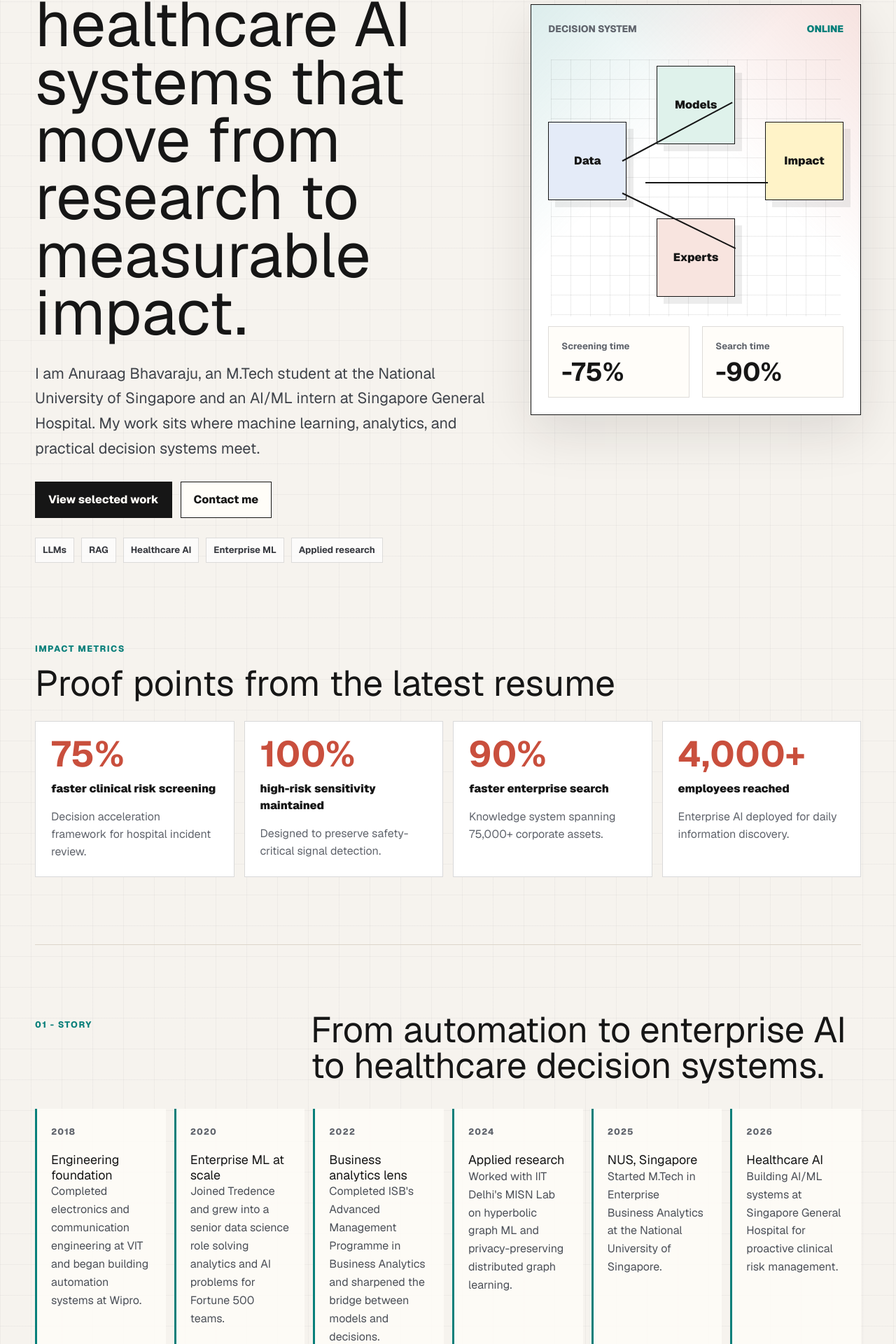
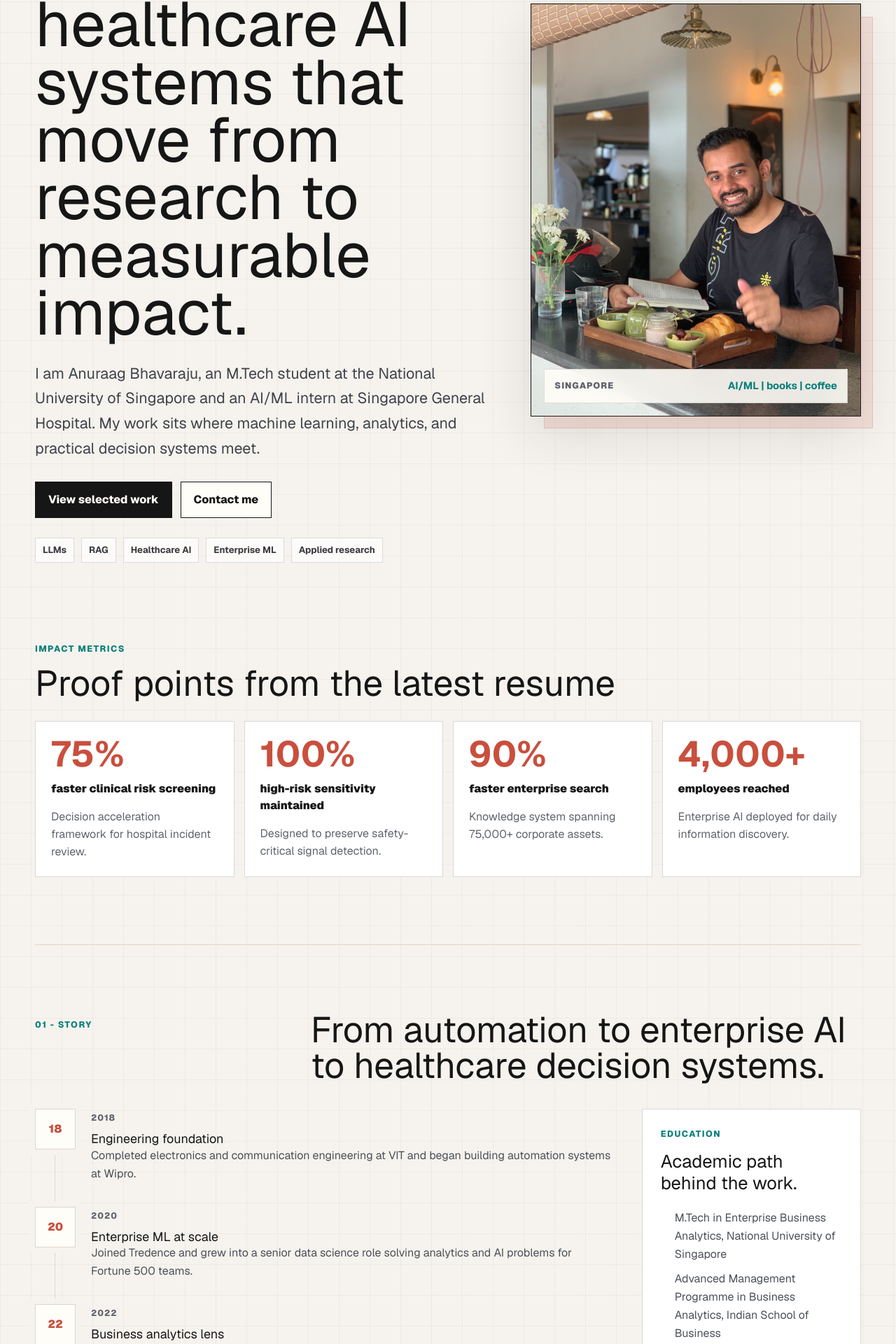
Before and after one commit to anuraagbhavaraju/anuraagbhavaraju.github.io, a Next.js app: page / in a window 1280 px wide. Shown: the part 350-2270 px from the top of the page at 70% size. Built offline with nearby package versions, Linux system fonts and the light colour scheme.

Commit message:
Update hero portrait and story timeline

```diff
--- a/app/globals.css
+++ b/app/globals.css
@@ -225,144 +225,60 @@ h3 {
   min-width: 0;
 }
 
-.signal-panel {
+.portrait-frame {
   position: relative;
-  min-height: 520px;
-  padding: 24px;
+  aspect-ratio: 4 / 5;
+  max-height: 680px;
   border: 1px solid var(--ink);
-  background:
-    linear-gradient(135deg, rgba(8, 127, 122, 0.14), transparent 36%),
-    linear-gradient(225deg, rgba(201, 79, 61, 0.16), transparent 38%),
-    var(--surface-strong);
+  background: var(--surface-strong);
   box-shadow: var(--shadow);
-  overflow: hidden;
+  isolation: isolate;
 }
 
-.signal-panel::before {
+.portrait-frame::after {
   content: "";
   position: absolute;
-  inset: 78px 28px 140px;
-  background-image:
-    linear-gradient(90deg, rgba(22, 22, 22, 0.08) 1px, transparent 1px),
-    linear-gradient(180deg, rgba(22, 22, 22, 0.08) 1px, transparent 1px);
-  background-size: 28px 28px;
+  inset: 18px -18px -18px 18px;
+  z-index: -1;
+  border: 1px solid rgba(201, 79, 61, 0.18);
+  background: rgba(201, 79, 61, 0.12);
 }
 
-.panel-topline,
-.panel-metrics {
-  position: relative;
-  z-index: 2;
+.portrait-frame img {
+  display: block;
+  width: 100%;
+  height: 100%;
+  object-fit: cover;
+  object-position: 56% 48%;
+}
+
+.portrait-caption {
+  position: absolute;
+  left: 18px;
+  right: 18px;
+  bottom: 18px;
   display: flex;
   align-items: center;
   justify-content: space-between;
-  gap: 18px;
+  gap: 14px;
+  padding: 12px 14px;
+  border: 1px solid rgba(22, 22, 22, 0.12);
+  background: rgba(255, 253, 248, 0.9);
+  backdrop-filter: blur(12px);
 }
 
-.panel-topline {
+.portrait-caption span {
   color: var(--muted);
-  font-size: 0.86rem;
-  font-weight: 750;
+  font-size: 0.78rem;
+  font-weight: 850;
+  letter-spacing: 0.08em;
   text-transform: uppercase;
 }
 
-.panel-topline strong {
+.portrait-caption strong {
   color: var(--teal);
-}
-
-.system-map {
-  position: relative;
-  z-index: 1;
-  min-height: 330px;
-  margin: 42px 0;
-}
-
-.map-node {
-  position: absolute;
-  display: grid;
-  place-items: center;
-  width: 112px;
-  height: 112px;
-  border: 1px solid var(--ink);
-  background: var(--surface);
-  font-weight: 850;
-  box-shadow: 10px 10px 0 rgba(22, 22, 22, 0.08);
-}
-
-.node-source {
-  left: 0;
-  top: 80px;
-  background: var(--blue-soft);
-}
-
-.node-model {
-  left: calc(50% - 56px);
-  top: 0;
-  background: var(--green-soft);
-}
-
-.node-human {
-  left: calc(50% - 56px);
-  bottom: 0;
-  background: var(--coral-soft);
-}
-
-.node-impact {
-  right: 0;
-  top: 80px;
-  background: #fff3c8;
-}
-
-.map-line {
-  position: absolute;
-  height: 2px;
-  background: var(--ink);
-  transform-origin: left center;
-}
-
-.line-one {
-  left: 106px;
-  top: 135px;
-  width: 178px;
-  transform: rotate(-28deg);
-}
-
-.line-two {
-  left: 106px;
-  top: 181px;
-  width: 180px;
-  transform: rotate(26deg);
-}
-
-.line-three {
-  right: 108px;
-  top: 166px;
-  width: 175px;
-  transform: rotate(0deg);
-}
-
-.panel-metrics {
-  align-items: stretch;
-}
-
-.panel-metrics div {
-  flex: 1;
-  padding: 18px;
-  border: 1px solid rgba(22, 22, 22, 0.14);
-  background: rgba(255, 253, 248, 0.82);
-}
-
-.panel-metrics span {
-  display: block;
-  color: var(--muted);
-  font-size: 0.82rem;
-  font-weight: 700;
-}
-
-.panel-metrics strong {
-  display: block;
-  margin-top: 8px;
-  font-size: 2.3rem;
-  line-height: 1;
+  font-size: 0.92rem;
+  text-align: right;
 }
 
 .metrics-band,
@@ -434,19 +350,55 @@ h3 {
   margin-top: 9px;
 }
 
+.story-layout {
+  display: grid;
+  grid-template-columns: minmax(0, 1fr) minmax(300px, 0.38fr);
+  gap: 42px;
+  align-items: start;
+}
+
 .timeline {
+  position: relative;
   display: grid;
-  grid-template-columns: repeat(6, minmax(180px, 1fr));
-  gap: 12px;
-  overflow-x: auto;
-  padding-bottom: 12px;
+  gap: 0;
+}
+
+.timeline::before {
+  content: "";
+  position: absolute;
+  left: 28px;
+  top: 30px;
+  bottom: 30px;
+  width: 1px;
+  background: var(--line);
 }
 
 .timeline-item {
-  min-height: 250px;
-  padding: 20px;
-  border-left: 3px solid var(--teal);
-  background: rgba(255, 253, 248, 0.82);
+  position: relative;
+  display: grid;
+  grid-template-columns: 58px minmax(0, 1fr);
+  gap: 22px;
+  min-height: 0;
+  padding: 0 0 34px;
+  background: transparent;
+}
+
+.timeline-item:last-child {
+  padding-bottom: 0;
+}
+
+.timeline-marker {
+  position: relative;
+  z-index: 1;
+  display: grid;
+  place-items: center;
+  width: 58px;
+  height: 58px;
+  border: 1px solid var(--line);
+  background: var(--surface);
+  color: var(--coral);
+  font-weight: 850;
+  box-shadow: 0 0 0 8px var(--background);
 }
 
 .timeline-item span,
@@ -461,7 +413,7 @@ h3 {
 }
 
 .timeline-item h3 {
-  margin-top: 18px;
+  margin-top: 8px;
 }
 
 .timeline-item p,
@@ -470,10 +422,29 @@ h3 {
 .research-card p,
 .skill-card p,
 .split-lists li,
+.recognition-panel li,
+.story-education li,
 .beyond-section p,
 .contact-section p {
   color: #4c5058;
   line-height: 1.62;
+}
+
+.story-education,
+.recognition-panel {
+  border: 1px solid rgba(22, 22, 22, 0.16);
+  background: var(--surface-strong);
+}
+
+.story-education {
+  position: sticky;
+  top: 92px;
+  padding: 26px;
+}
+
+.story-education h3 {
+  margin: 12px 0 22px;
+  font-size: clamp(1.35rem, 2vw, 1.9rem);
 }
 
 .experience-list {
@@ -503,13 +474,17 @@ h3 {
 }
 
 .experience-row ul,
-.split-lists ul {
+.split-lists ul,
+.recognition-panel ul,
+.story-education ul {
   margin: 0;
   padding-left: 20px;
 }
 
 .experience-row li + li,
-.split-lists li + li {
+.split-lists li + li,
+.recognition-panel li + li,
+.story-education li + li {
   margin-top: 9px;
 }
 
@@ -601,6 +576,14 @@ h3 {
   padding: 26px;
 }
 
+.recognition-panel {
+  padding: 26px;
+}
+
+.recognition-panel h3 {
+  margin-bottom: 20px;
+}
+
 .beyond-section {
   display: grid;
   grid-template-columns: minmax(0, 0.95fr) minmax(300px, 0.65fr);
@@ -661,6 +644,7 @@ cite {
 @media (max-width: 1080px) {
   .hero-section,
   .section-heading,
+  .story-layout,
   .experience-row,
   .beyond-section,
   .contact-section {
@@ -678,6 +662,15 @@ cite {
 
   .hero-section {
     min-height: auto;
+  }
+
+  .portrait-frame {
+    width: min(520px, 100%);
+    margin: 0 auto;
+  }
+
+  .story-education {
+    position: static;
   }
 
   .contact-actions {
@@ -713,43 +706,37 @@ cite {
     font-size: clamp(2.7rem, 16vw, 4rem);
   }
 
-  .signal-panel {
-    min-height: 430px;
-    padding: 18px;
+  .portrait-frame {
+    aspect-ratio: 4 / 5.35;
   }
 
-  .system-map {
-    min-height: 260px;
+  .portrait-caption {
+    align-items: flex-start;
+    flex-direction: column;
   }
 
-  .map-node {
-    width: 88px;
-    height: 88px;
-    font-size: 0.85rem;
+  .timeline-item {
+    grid-template-columns: 48px minmax(0, 1fr);
+    gap: 16px;
+    padding-bottom: 30px;
   }
 
-  .node-model,
-  .node-human {
-    left: calc(50% - 44px);
+  .timeline::before {
+    left: 24px;
   }
 
-  .line-one,
-  .line-two,
-  .line-three {
-    display: none;
+  .timeline-marker {
+    width: 48px;
+    height: 48px;
+    box-shadow: 0 0 0 6px var(--background);
   }
 
-  .panel-metrics,
   .metrics-grid,
   .work-grid,
   .research-grid,
   .skills-grid,
   .split-lists {
     grid-template-columns: 1fr;
-  }
-
-  .panel-metrics {
-    display: grid;
   }
 
   .feature-card,
--- a/app/page.tsx
+++ b/app/page.tsx
@@ -255,30 +255,12 @@ export default function Home() {
             <span>Applied research</span>
           </div>
         </div>
-        <div className="hero-visual" aria-label="AI systems impact map">
-          <div className="signal-panel">
-            <div className="panel-topline">
-              <span>Decision system</span>
-              <strong>online</strong>
-            </div>
-            <div className="system-map">
-              <div className="map-node node-source">Data</div>
-              <div className="map-node node-model">Models</div>
-              <div className="map-node node-human">Experts</div>
-              <div className="map-node node-impact">Impact</div>
-              <div className="map-line line-one" />
-              <div className="map-line line-two" />
-              <div className="map-line line-three" />
-            </div>
-            <div className="panel-metrics">
-              <div>
-                <span>Screening time</span>
-                <strong>-75%</strong>
-              </div>
-              <div>
-                <span>Search time</span>
-                <strong>-90%</strong>
-              </div>
+        <div className="hero-visual" aria-label="Portrait of Anuraag Bhavaraju">
+          <div className="portrait-frame">
+            <img src="/images/anuraag-hero.jpeg" alt="Anuraag Bhavaraju reading at a cafe" />
+            <div className="portrait-caption">
+              <span>Singapore</span>
+              <strong>AI/ML | books | coffee</strong>
             </div>
           </div>
         </div>
@@ -303,14 +285,28 @@ export default function Home() {
           <p className="section-kicker">01 - Story</p>
           <h2>From automation to enterprise AI to healthcare decision systems.</h2>
         </div>
+        <div className="story-layout">
           <div className="timeline">
             {timeline.map((item) => (
               <article className="timeline-item" key={`${item.year}-${item.title}`}>
+                <div className="timeline-marker" aria-hidden="true">{item.year.slice(2)}</div>
+                <div>
                   <span>{item.year}</span>
                   <h3>{item.title}</h3>
                   <p>{item.body}</p>
+                </div>
               </article>
             ))}
+          </div>
+          <aside className="story-education" aria-labelledby="story-education-title">
+            <p className="section-kicker">Education</p>
+            <h3 id="story-education-title">Academic path behind the work.</h3>
+            <ul>
+              {education.map((item) => (
+                <li key={item}>{item}</li>
+              ))}
+            </ul>
+          </aside>
         </div>
       </section>
 
@@ -403,19 +399,10 @@ export default function Home() {
 
       <section className="content-section credentials-section">
         <div className="section-heading">
-          <p className="section-kicker">06 - Education and recognition</p>
-          <h2>Academic depth, delivery credibility, and community leadership.</h2>
+          <p className="section-kicker">06 - Recognition</p>
+          <h2>Delivery credibility, awards, and community leadership.</h2>
         </div>
-        <div className="split-lists">
-          <article>
-            <h3>Education</h3>
-            <ul>
-              {education.map((item) => (
-                <li key={item}>{item}</li>
-              ))}
-            </ul>
-          </article>
-          <article>
+        <article className="recognition-panel">
           <h3>Awards and organisations</h3>
           <ul>
             {recognition.map((item) => (
@@ -423,7 +410,6 @@ export default function Home() {
             ))}
           </ul>
         </article>
-        </div>
       </section>
 
       <section className="content-section beyond-section">
```
Also changed, not shown: public/images/anuraag-hero.jpeg (added), 1 other file (tests, documents, lock files or other folders). Lines whose indentation alone changed are shown as unchanged.
